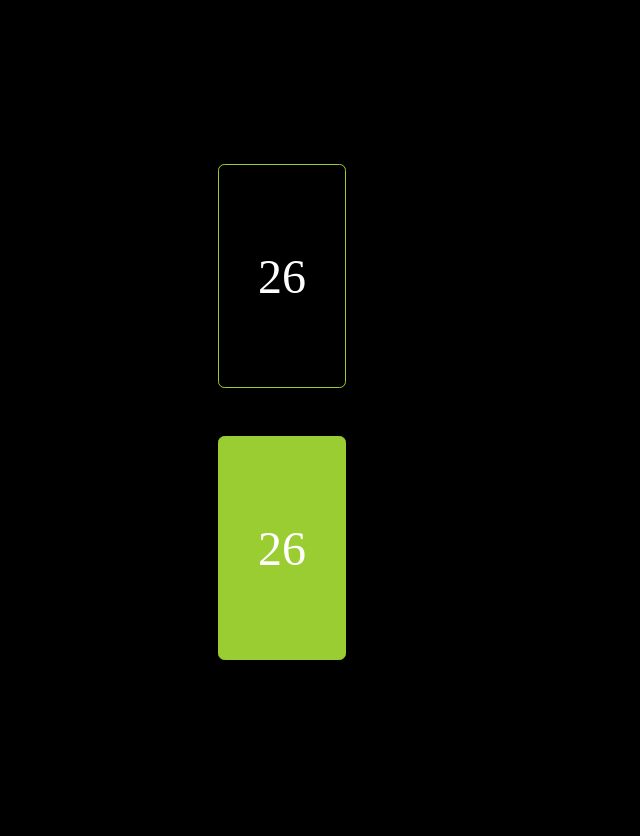
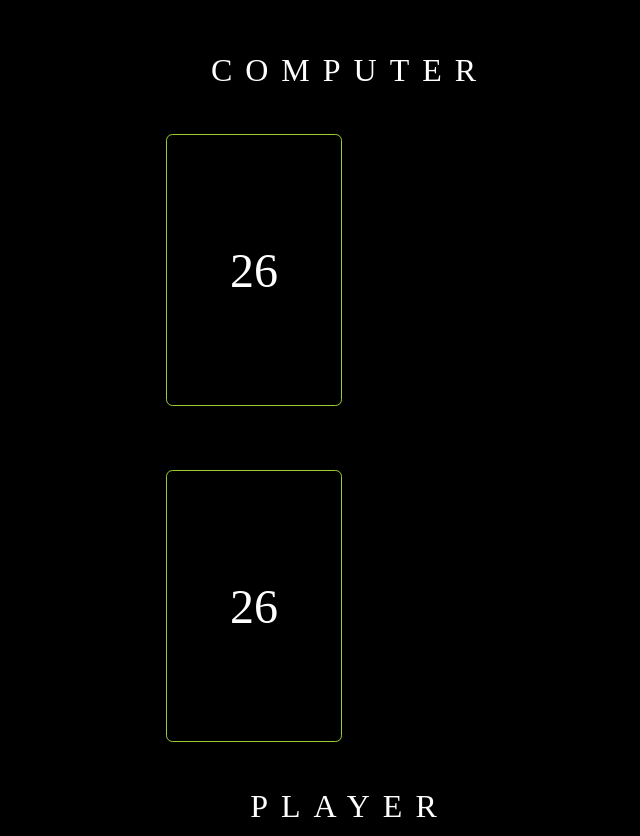
Before and after one commit to Blackadder331/WAR, a plain HTML site: page index.html in a window 1280 px wide. Shown: the part 152-988 px from the top of the page, without its empty margins (290-930 px from the left). Drawn offline with Linux system fonts and the light colour scheme.

Commit message:
color rework

```diff
--- a/index.html
+++ b/index.html
@@ -9,13 +9,14 @@
         <link rel="stylesheet" href="styles.css">
     </head>
     <body>
-        <!-- <h1>This mean WAR!</h1> -->
-        <!-- <h1>War 2</h1> -->
+
+        <h1>COMPUTER</h1>
         <div class="computer-deck deck"></div>
         <div class="computer-card-slot card-slot"></div>
         <div class="text"></div>
         <div class="player-deck deck"></div>
         <div class="player-card-slot card-slot"></div>
+        <h1>PLAYER</h1>
 
 
     </body>
--- a/styles.css
+++ b/styles.css
@@ -3,14 +3,14 @@
 }
 
 body {
-    margin: 300px;
+    margin: 150px;
     display: grid;
-    grid-template-columns: repeat(2, 8rem);
-    grid-template-rows: 14rem 2rem 14rem;
-    gap: .5rem;
+    grid-template-columns: repeat(2, 11rem);
+    grid-template-rows: 6rem 17rem 2rem 17rem 6rem;
+    gap: 1rem;
     cursor: pointer;
     justify-content: center;
-    padding-top: 1rem;
+    padding-top: 1.5rem;
     background-color: black;
 }
 
@@ -32,9 +32,20 @@ body {
 }
 
 .player-deck {
-    background-color: yellowgreen;
+    background-color: black;
 }
 
+h1 {
+    grid-column: span 2;
+    display: flex;
+    justify-content: center;
+    align-items: center;
+    color: #fff;
+    font-weight: 100;
+    font-kerning: auto;
+    letter-spacing: 13px;
+    font-size: 2rem;
+}
 .text {
     grid-column: span 2;
     display: flex;
@@ -83,6 +94,6 @@ body {
 
 @media only screen and (max-width: 600px) {
     body {
-      margin: 40%;
+      margin: 20%;
     }
   }
```
